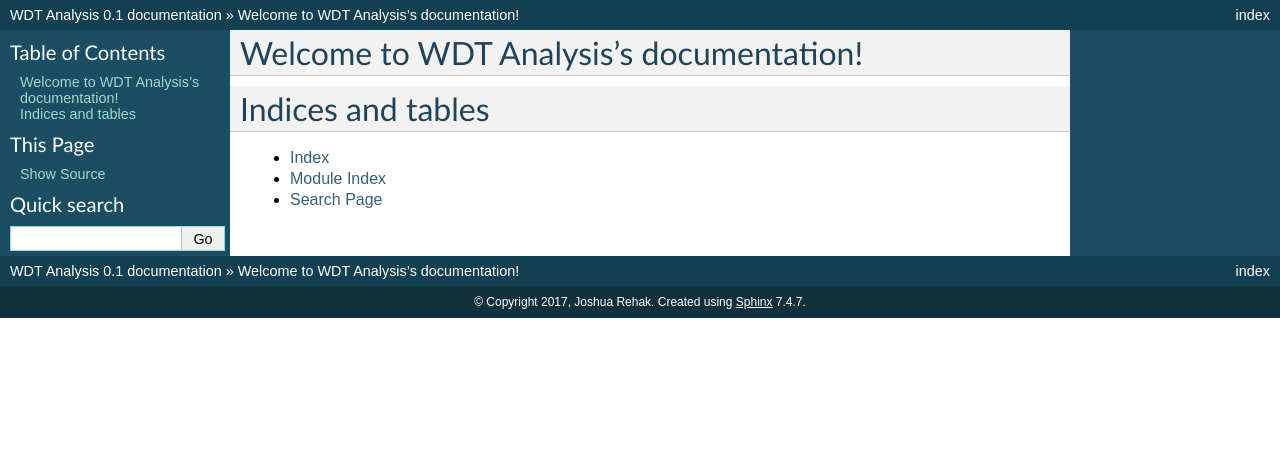
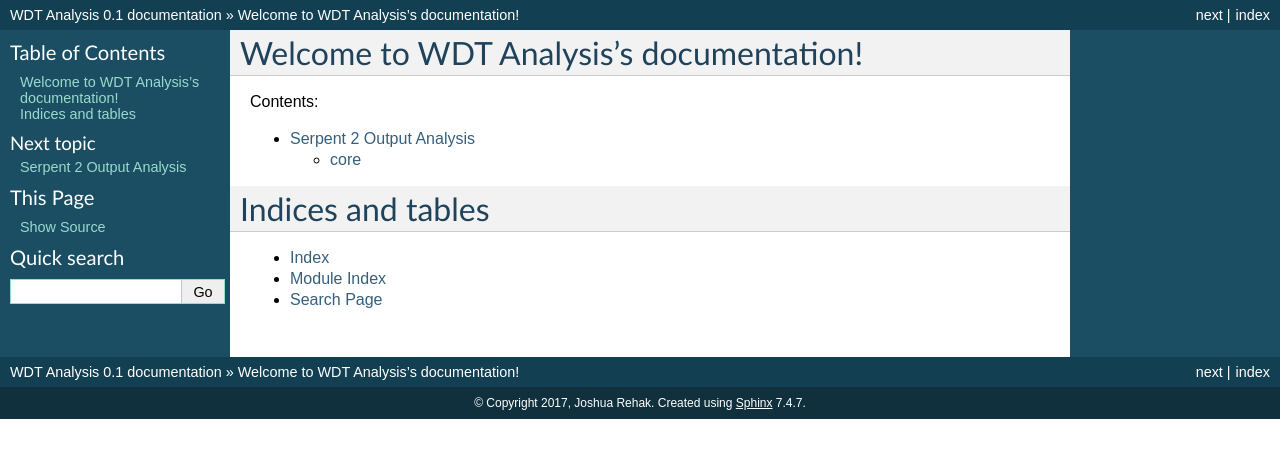
Before and after one commit to JessicaRehak/WDT_Analysis, a Sphinx documentation site: the page built from docs/index.rst, in a window 1280 px wide. Shown: the top 458 px of the page. Built offline with Sphinx 7.4.7, drawn with Linux system fonts in a browser that asks for light colours.

Commit message:
updated sphinx and added toctree

```diff
--- a/docs/analysis.rst
+++ b/docs/analysis.rst
@@ -1,4 +1,4 @@
-Documentation for the WDT Analysis toolkit
+Serpent 2 Output Analysis
 ******************************************
 core
 ====================
--- a/docs/index.rst
+++ b/docs/index.rst
@@ -10,6 +10,8 @@
    :maxdepth: 2
    :caption: Contents:
 
+   analysis
+
 
 
 Indices and tables
```
